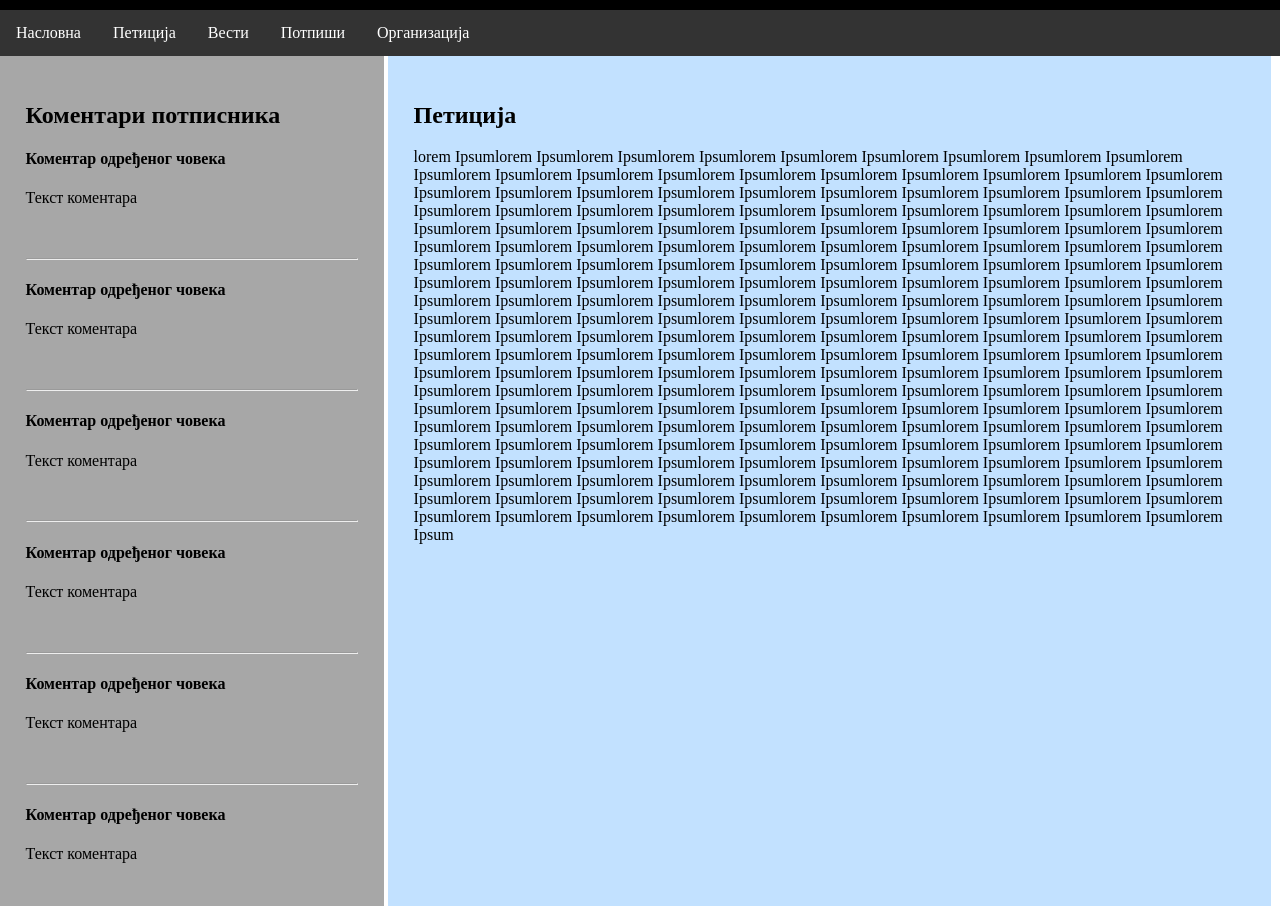
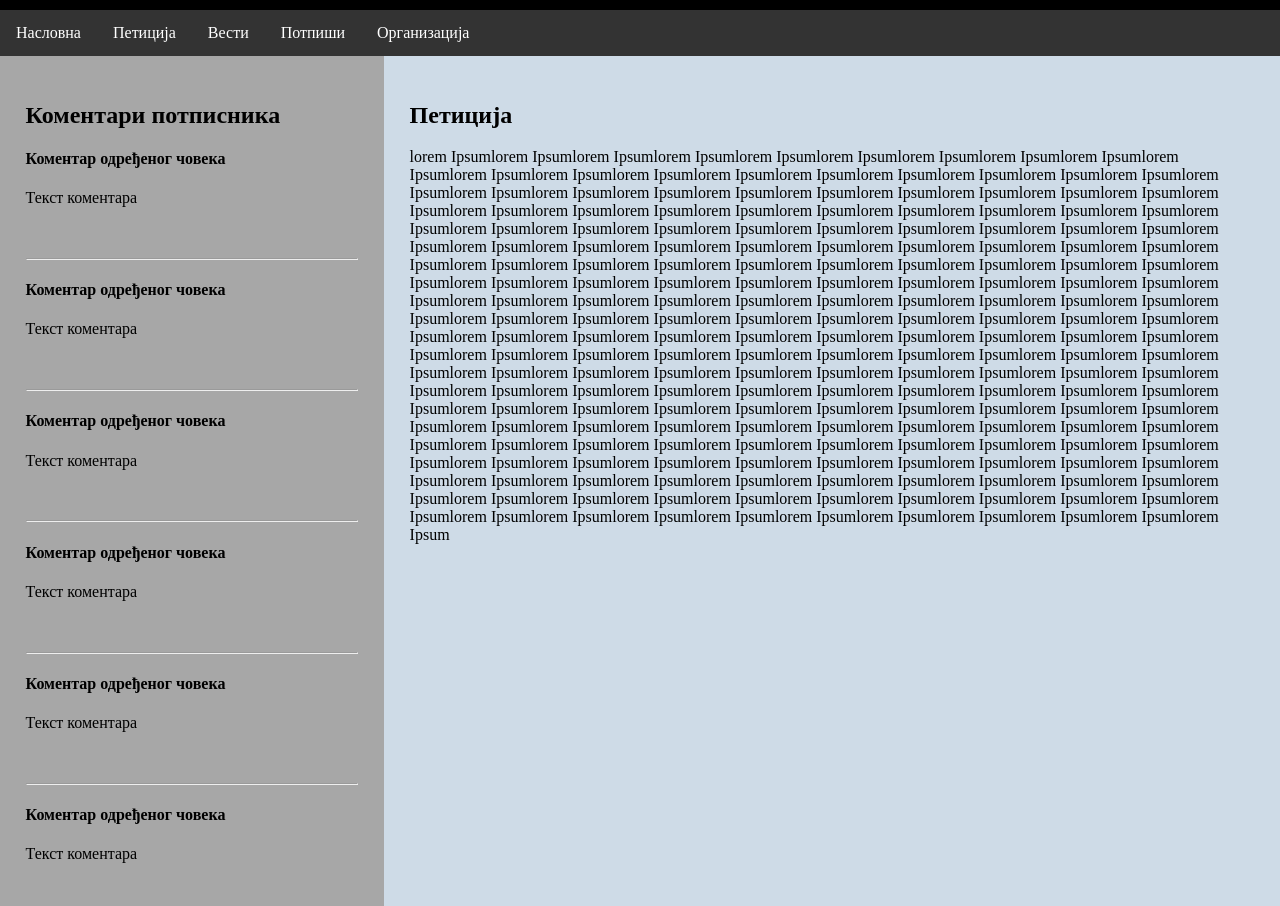
Before and after one commit to bpavle/PetitionWebsite, a PHP site: page / in a window 1280 px wide. Run offline with PHP 8.4, Linux system fonts and the light colour scheme.

Commit message:
Ispravljene margine. Sve se uklapa savrseno

```diff
--- a/index.html
+++ b/index.html
@@ -11,8 +11,8 @@
     <div class="head"></div>
     <div class="navigation">
       <a href="index.html">Насловна</a>
-      <a href="#news">Петиција</a>
-      <a href="#news">Вести</a>
+      <a href="petition.html">Петиција</a>
+      <a href="news.html">Вести</a>
       <a href="sign.html">Потпиши</a>
       <div class="dropdown">
         <button class="dropbtn">Организација</button>
--- a/style.css
+++ b/style.css
@@ -15,14 +15,15 @@ body {
     height: 50px;
 }*/
 .petition {
-  background-color: rgb(194, 225, 255);
-  width: 69%;
+  background-color: rgb(206, 219, 231);
+  width: 70%;
   height: 850px;
   display: inline-block;
   padding: 2%;
   box-sizing: border-box;
   overflow: auto;
   vertical-align: top;
+  margin-left: -4px;
 }
 
 .comments-container {
```
